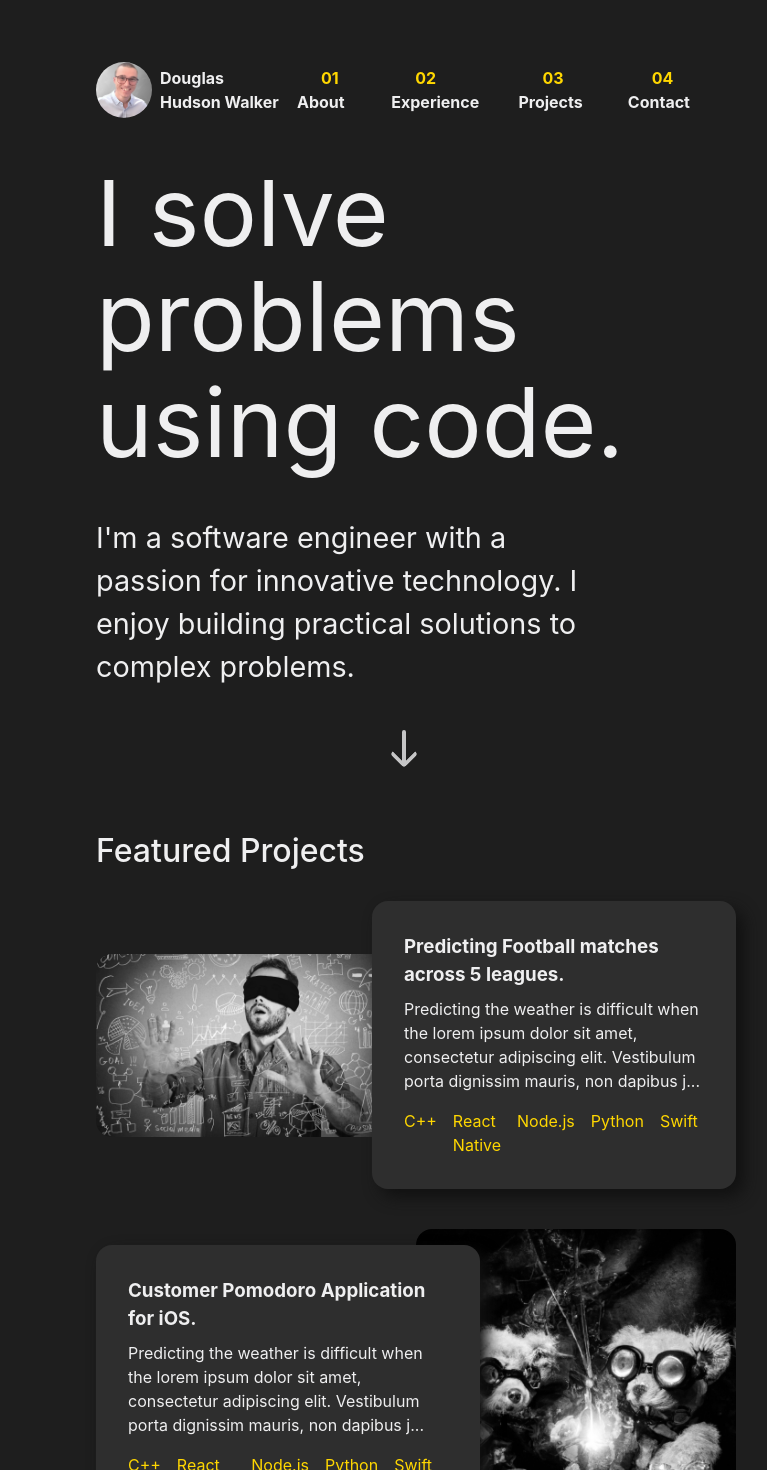
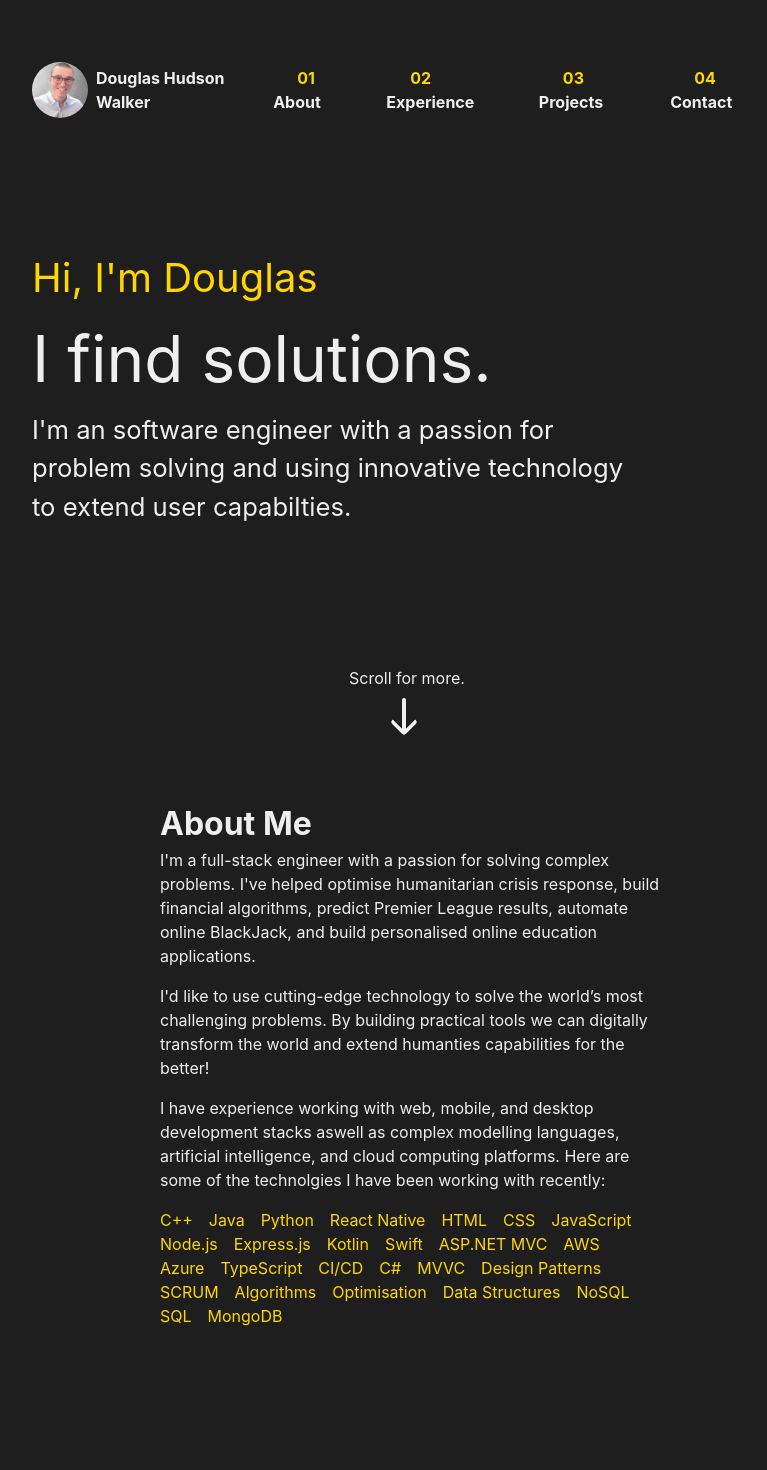
Before and after one commit to DouglasHWalker/DouglasHWalker.github.io, a React (Create React App) app in the folder douglashudsonwalker/: page / in a window 1280 px wide. Shown: the top 1470 px of the page, without its empty margins (224-991 px from the left). Built offline with nearby package versions, Linux system fonts and the light colour scheme.

Commit message:
About me

```diff
--- a/douglashudsonwalker/src/App.css
+++ b/douglashudsonwalker/src/App.css
@@ -59,8 +59,8 @@ button {
 }
 
 .tagline {
-  font-size: clamp(2em, 10vw, 6em);
-  line-height: clamp(1em, 10vw, 1.1em);
+  font-size: clamp(2em, 4em, 6em);
+  line-height: clamp(1em, 4em, 1.1em);
   font-family: Calibre, Inter, "San Francisco", "SF Pro Text", -apple-system, system-ui, sans-serif;
   font-weight:400;
   margin: 0 0 0px 0px;
@@ -68,10 +68,10 @@ button {
 }
 
 .intro {
-  font-size: clamp(1em, 3vw, 1.8em);
+  font-size: clamp(1em, 1.6em, 1.6em);
   font-family: Calibre, Inter, "San Francisco", "SF Pro Text", -apple-system, system-ui, sans-serif;
   max-width: 80%;
-  margin-top: 40px;
+  margin-top: 16px;
 }
 
 .scroll-prompt {
@@ -105,11 +105,25 @@ button {
 
 .headshot p {
   padding: 0;
+  font-weight: bold;
 }
 
 .highlight {
   color: gold;
   padding-right: 8px;
+}
+
+.about-tech {
+  display: inline-flex;
+  flex-wrap: wrap;
+  list-style: none;
+  padding: 0;
+  margin: 0;
+}
+
+.about-tech li {
+  color: gold;
+  padding-right: 16px;
 }
 
 .featured h2 {
@@ -223,10 +237,15 @@ nav {
   display: flex;
   justify-content: space-between;
   position: fixed;
+  font-weight: lighter;
   top: 0;
-  width: 50vw;
+  width: 60vw;
   padding: 3.125rem 0;
   z-index: 10;
+  opacity: 0;
+  animation: 0.8s ease-out 1s 1 appear;
+  animation-delay: 2s;
+  animation-fill-mode: forwards;
 }
 
 nav ul {
@@ -255,7 +274,7 @@ nav a:hover {
 }
 
 #page-body {
-  max-width: 50vw;
+  max-width: 60vw;
   margin: auto;
   display: flex;
   justify-content: center;
@@ -298,12 +317,19 @@ nav a:hover {
 
 .down-arrow {
   position: absolute;
-  top: calc(100vh - 80px);
+  top: calc(100vh - 120px);
   left: calc(50% - 14px);
   width: 0;
   height: 30px;
   border: 2px solid;
   border-radius: 2px;
+}
+
+.down-arrow p {
+  position: absolute;
+  top: -50px;
+  left: -55px;
+  width: 150px;
 }
 
 .down-arrow:after {
@@ -324,7 +350,7 @@ nav a:hover {
     opacity: 0;
   }
   100% {
-    opacity: 0.8;
+    opacity: 1;
   }
 }
 
@@ -354,9 +380,28 @@ nav a:hover {
 .down-arrow {
   animation: 0.8s ease-out 1s 1 appear, jumpInfinite 1.5s infinite;
   animation-delay: 4s;
+  animation-fill-mode: forwards;
   opacity: 0;
   z-index: 0;
-  animation-fill-mode: forwards;
+}
+
+.about {
+  max-width: 40vw;
+  margin-bottom: 120px;
+}
+
+.about h1 {
+  margin: 0;
+  padding: 0;
+}
+
+.about p {
+  margin: 0 0 16px 0;
+}
+
+.about-headshot{
+  max-width: 200px;
+  float: right;
 }
 
 @media only screen and (max-width: 900px)  {
@@ -422,8 +467,8 @@ nav a:hover {
 
 .tech {
   display: inline-flex;
+  flex-wrap: wrap;
   padding-top: 16px;
-  flex-wrap: wrap;
 }
 
 .tech p {
--- a/douglashudsonwalker/src/pages/AboutPage.js
+++ b/douglashudsonwalker/src/pages/AboutPage.js
@@ -2,14 +2,48 @@ import React from 'react';
 
 const AboutPage = () => (
     <>
-        <h1>About Me</h1>
-        <p>
-            Hi, my name is Douglas and I'm a full-stack engineer and general automator with a passion for solving difficult problems.
-            I
-        </p>
-        <p>
-            Recently, I have been helping to optimise humanitarian crisis response for the Defence Science and Technology Group.
-        </p>
+        <div className='about'>
+            <h1>About Me</h1>
+            <p>
+                I'm a full-stack engineer with a passion for solving complex problems. I've helped optimise humanitarian crisis response, build financial algorithms, predict Premier League results, automate online BlackJack, and build personalised online education applications.
+            </p>
+            <p>
+                I'd like to use cutting-edge technology to solve the world’s most challenging problems. By building practical tools we can digitally transform the world and extend humanties capabilities for the better!
+            </p>
+            <p>
+                I have experience working with web, mobile, and desktop development stacks aswell as complex modelling languages, artificial intelligence, and cloud computing platforms.
+                Here are some of the technolgies I have been working with recently:
+            </p>
+            <ul className='about-tech' >
+                <li>C++</li>
+                <li>Java</li>
+                <li>Python</li>
+                <li>React Native</li>
+                <li>HTML</li>
+                <li>CSS</li>
+                <li>JavaScript</li>
+                <li>Node.js</li>
+                <li>Express.js</li>
+                <li>Kotlin</li>
+                <li>Swift</li>
+                <li>ASP.NET MVC</li>
+                <li>AWS</li>
+                <li>Azure</li>
+                <li>TypeScript</li>
+                <li>CI/CD</li>
+                <li>C#</li>
+                <li>MVVC</li>
+                <li>Design Patterns</li>
+                <li>SCRUM</li>
+                <li>Algorithms</li>
+                <li>Optimisation</li>
+                <li>Data Structures</li>
+                <li>NoSQL</li>
+                <li>SQL</li>
+                <li>MongoDB</li>
+
+            </ul>
+        </div>
     </>
 );
 
--- a/douglashudsonwalker/src/pages/HomePage.js
+++ b/douglashudsonwalker/src/pages/HomePage.js
@@ -1,17 +1,19 @@
 import React from 'react';
 import { Link } from 'react-router-dom';
 import ProjectList from '../components/ProjectList'
+import AboutPage from './AboutPage';
 import projectContent from './project-content'
 
 const HomePage = () => (
     <>
         <div className='title'>
-            <h1 className='hero-name'>Hi, my name is Douglas</h1>
-            <h2 className='tagline'>I solve problems using code.</h2> {/* A series of flipping taglines which describe all the things I do. */}
-            <p className='intro'>I'm a software engineer with a passion for innovative technology. I enjoy building practical solutions to complex problems.</p>
+            <h1 className='hero-name'>Hi, I'm Douglas</h1>
+            <h2 className='tagline'>I find solutions.</h2> {/* A series of flipping taglines which describe all the things I do. */}
+            <p className='intro'>I'm an software engineer with a passion for problem solving and using innovative technology to extend user capabilties. </p>
             {/* <Link className='call-to-action-link' to="/about">See my Work!</Link> */}
-            <div class="down-arrow"></div>
+            <div class="down-arrow"><p>Scroll for more.</p></div>
         </div>
+        <AboutPage />
         <div className='featured'>
             <h2 className='highlight'>Featured Projects</h2>
             <ProjectList projects={projectContent} />
```
